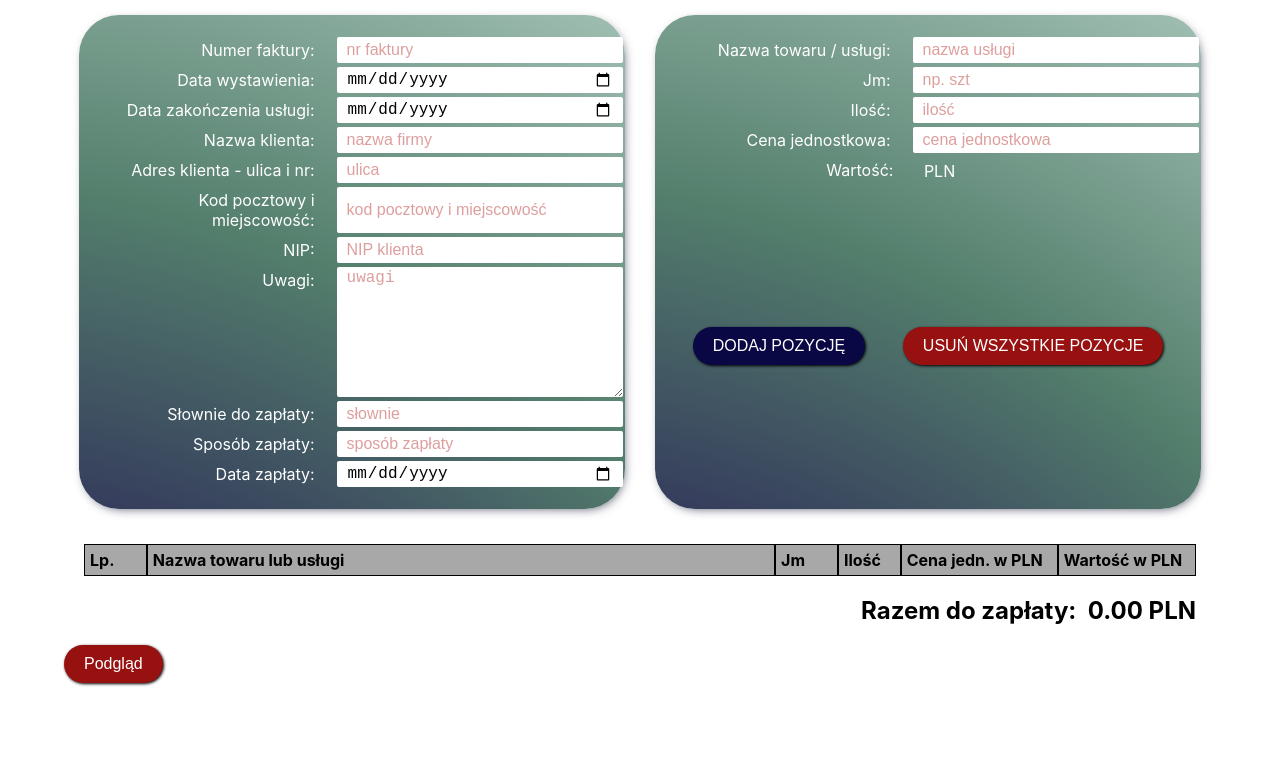
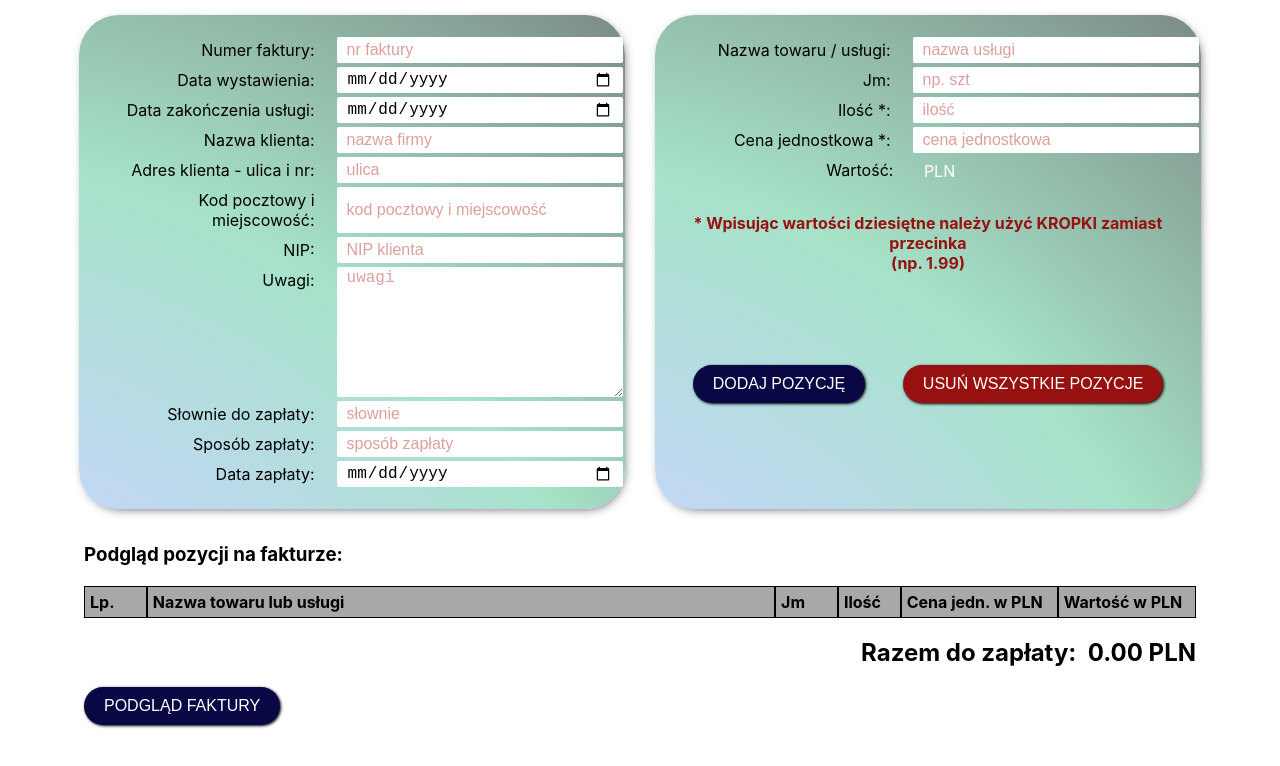
Before and after one commit to aleksandra-rybinska/invoice-generator, a React (Create React App) app: page / in a window 1280 px wide. Shown: the top 766 px of the page. Built offline with nearby package versions, Linux system fonts and the light colour scheme.

Commit message:
styles - small changes

```diff
--- a/src/App.js
+++ b/src/App.js
@@ -33,9 +33,12 @@ function App() {
                         <InvoiceForm />
                         <PositionsForm />
                     </section>
+                    <h3 className='ml'>Podgląd pozycji na fakturze:</h3>
                     <PositionsTable />
 
-                    <button onClick={toggleShowInvoice}>Podgląd</button>
+                    <button className='ml' onClick={toggleShowInvoice}>
+                        PODGLĄD FAKTURY
+                    </button>
                 </div>
             )}
         </>
--- a/src/components/PositionsForm.js
+++ b/src/components/PositionsForm.js
@@ -62,7 +62,7 @@ const PositionsForm = () => {
                 />
             </div>
             <div className='form-row'>
-                <label>Ilość:</label>
+                <label>Ilość *:</label>
                 <input
                     type='text'
                     id='quantity'
@@ -73,7 +73,7 @@ const PositionsForm = () => {
                 />
             </div>
             <div className='form-row'>
-                <label>Cena jednostkowa:</label>
+                <label>Cena jednostkowa *:</label>
                 <input
                     type='text'
                     id='price'
@@ -92,6 +92,13 @@ const PositionsForm = () => {
                     &nbsp;PLN
                 </p>
             </div>
+            <div className='form-annotation'>
+                <h4>
+                    * Wpisując wartości dziesiętne należy użyć KROPKI zamiast
+                    przecinka
+                    <br /> (np. 1.99)
+                </h4>
+            </div>
             <div className='form-button-container'>
                 <button type='submit'>DODAJ POZYCJĘ</button>
                 <button type='reset' onClick={handleDelete}>
--- a/src/styles.css
+++ b/src/styles.css
@@ -14,7 +14,7 @@ body button {
   padding: 10px 20px;
   color: white;
   font-size: 16px;
-  background: #971111;
+  background: #090844;
   border: none;
   border-radius: 25px;
   -webkit-box-shadow: 1px 1px 3px black;
@@ -26,8 +26,8 @@ body button {
   margin: 0 10px;
 }
 
-.menu > button:first-of-type {
-  background: #090844;
+.menu > button:last-of-type {
+  background: #971111;
 }
 
 .details {
@@ -90,7 +90,7 @@ body button {
   margin: 15px;
   padding: 20px 0;
   width: 100%;
-  background: radial-gradient(circle at -33% 254%, #6c657a, #5d6377, #2f2f59, #537e6c, #a0bfb2);
+  background: radial-gradient(circle at -33% 185%, #7c858c, #c8d5ff, #a6e2c8, #7c8c85);
   border-radius: 40px;
   -webkit-box-shadow: 2px 3px 11px -4px #42445a;
   box-shadow: 2px 3px 11px -4px #42445a;
@@ -106,7 +106,7 @@ body button {
   display: -webkit-box;
   display: -ms-flexbox;
   display: flex;
-  color: white;
+  color: black;
 }
 
 .form-row > label {
@@ -149,6 +149,22 @@ body button {
   color: white;
 }
 
+.form-annotation {
+  display: -webkit-box;
+  display: -ms-flexbox;
+  display: flex;
+  -webkit-box-orient: vertical;
+  -webkit-box-direction: normal;
+      -ms-flex-direction: column;
+          flex-direction: column;
+  -webkit-box-align: center;
+      -ms-flex-align: center;
+          align-items: center;
+  margin: 5px 25px;
+  text-align: center;
+  color: #971111;
+}
+
 .form-button-container {
   display: -webkit-box;
   display: -ms-flexbox;
@@ -159,15 +175,15 @@ body button {
   -webkit-box-align: center;
       -ms-flex-align: center;
           align-items: center;
-  height: 70%;
+  height: 37%;
 }
 
 .form-button-container > button {
   height: 38px;
 }
 
-.form-button-container > button:first-of-type {
-  background: #090844;
+.form-button-container > button:last-of-type {
+  background: #971111;
 }
 
 .grid {
@@ -226,4 +242,8 @@ body button {
   width: 90vw;
   margin: 0 auto;
 }
+
+.ml {
+  margin-left: 20px;
+}
 /*# sourceMappingURL=styles.css.map */
--- a/src/styles.scss
+++ b/src/styles.scss
@@ -12,7 +12,7 @@ body {
         padding: 10px 20px;
         color: white;
         font-size: 16px;
-        background: #971111;
+        background: #090844;
         border: none;
         border-radius: 25px;
         box-shadow: $shadow;
@@ -22,8 +22,8 @@ body {
 .menu {
     & > button {
         margin: 0 10px;
-        &:first-of-type {
-            background: #090844;
+        &:last-of-type {
+            background: #971111;
         }
     }
 }
@@ -65,12 +65,11 @@ body {
     padding: 20px 0;
     width: 100%;
     background: radial-gradient(
-        circle at -33% 254%,
-        #6c657a,
-        #5d6377,
-        #2f2f59,
-        #537e6c,
-        #a0bfb2
+        circle at -33% 185%,
+        #7c858c,
+        #c8d5ff,
+        #a6e2c8,
+        #7c8c85
     );
     border-radius: 40px;
     -webkit-box-shadow: 2px 3px 11px -4px rgba(66, 68, 90, 1);
@@ -82,7 +81,7 @@ body {
     }
     &-row {
         display: flex;
-        color: white;
+        color: black;
 
         & > label {
             text-align: end;
@@ -105,15 +104,23 @@ body {
             color: white;
         }
     }
+    &-annotation {
+        display: flex;
+        flex-direction: column;
+        align-items: center;
+        margin: 5px 25px;
+        text-align: center;
+        color: #971111;
+    }
     &-button-container {
         display: flex;
         justify-content: space-evenly;
         align-items: center;
-        height: 70%;
+        height: 37%;
         & > button {
             height: 38px;
-            &:first-of-type {
-                background: #090844;
+            &:last-of-type {
+                background: #971111;
             }
         }
     }
@@ -154,3 +161,6 @@ body {
     width: 90vw;
     margin: 0 auto;
 }
+.ml {
+    margin-left: 20px;
+}
```
Also changed, not shown: package.json (+6 -2 lines), 2 other files (tests, documents, lock files or other folders).
